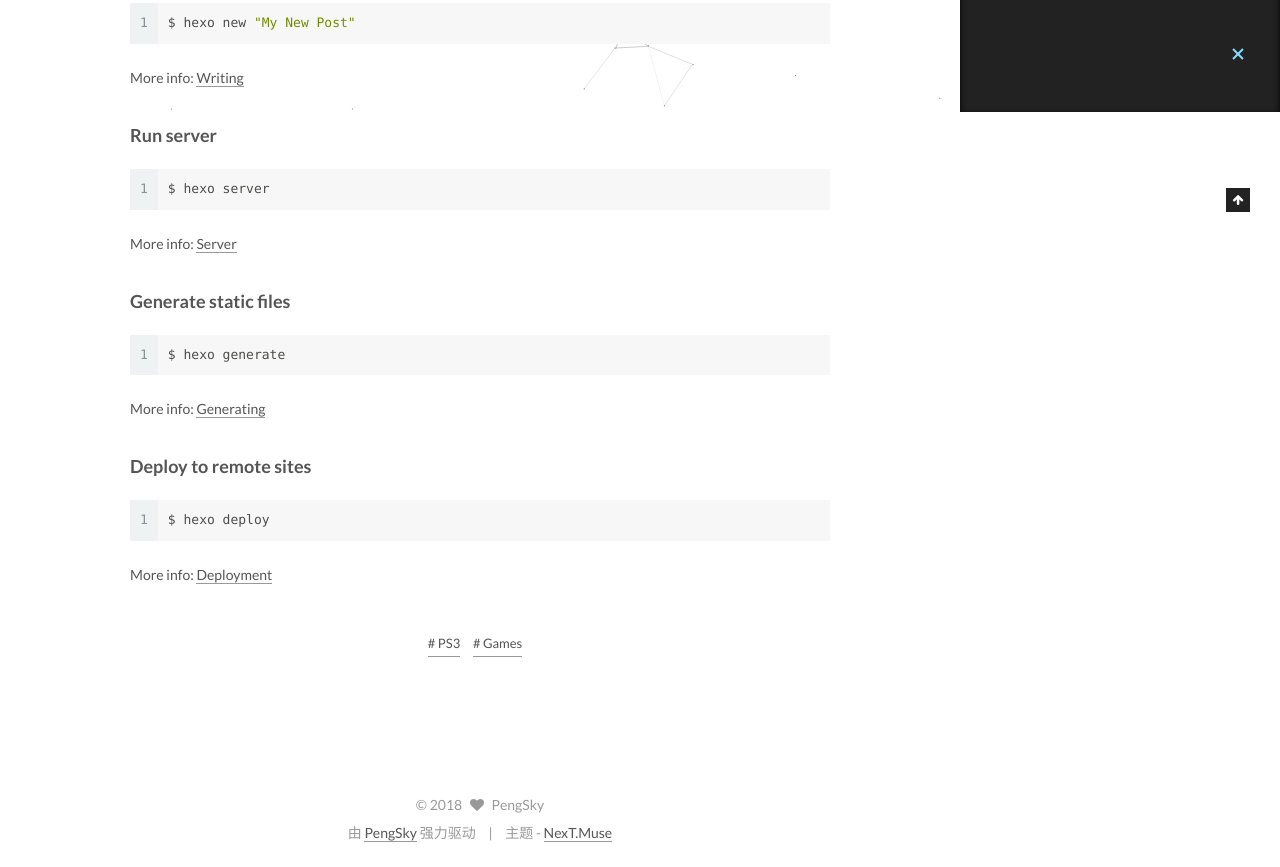
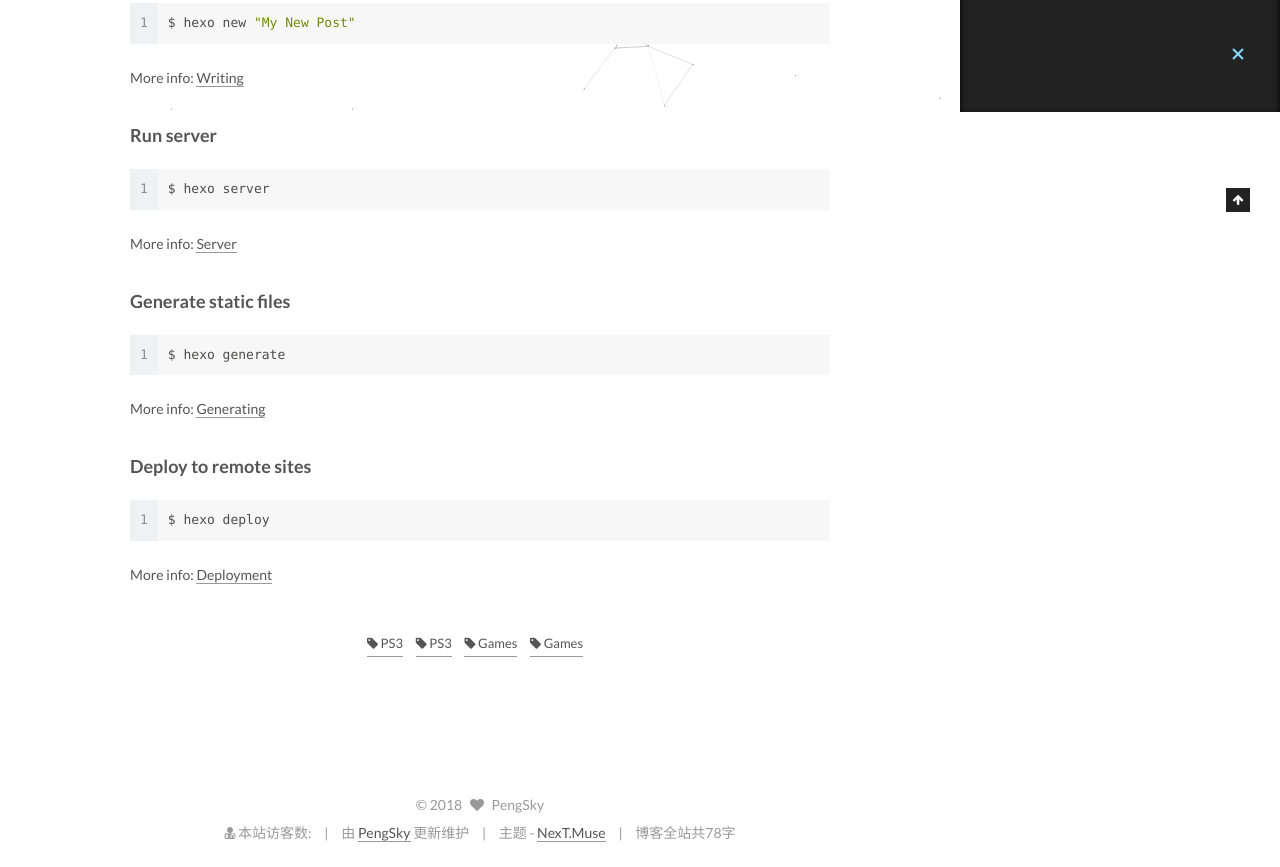
Before and after one commit to PengSky2017/PengSky2017, a plain HTML site: page 2018/02/25/hello-world/index.html in a window 1280 px wide. Shown: the part 688-1555 px from the top of the page. Drawn offline with Linux system fonts and the light colour scheme; some packages are replaced by stand-ins of ours; a script that the page names is missing.

Commit message:
Site updated: 2018-02-26 20:52:22

```diff
--- a/2018/02/25/hello-world/index.html
+++ b/2018/02/25/hello-world/index.html
@@ -424,9 +424,11 @@
 
         <div class="post-tags">
 
-            <a href="/tagsh/PS3/" rel="tag"># PS3</a>
+            <a href="/tagsh/PS3/" rel="tag"><i class="fa fa-tag"></i> PS3</a>
+            <a href="/tagsh/PS3/" rel="tag"><i class="fa fa-tag"></i> PS3</a>
 
-            <a href="/tagsh/Games/" rel="tag"># Games</a>
+            <a href="/tagsh/Games/" rel="tag"><i class="fa fa-tag"></i> Games</a>
+            <a href="/tagsh/Games/" rel="tag"><i class="fa fa-tag"></i> Games</a>
 
         </div>
 
@@ -595,9 +597,18 @@
   <span class="author" itemprop="copyrightHolder">PengSky</span>
 </div>
 
+<script async src="https://dn-lbstatics.qbox.me/busuanzi/2.3/busuanzi.pure.mini.js"></script>
+
+
 
 <div class="powered-by">
-  由 <a class="theme-link" href="https://pengsky.xyz">PengSky</a> 强力驱动
+<i class="fa fa-user-md"></i><span id="busuanzi_container_site_pv">
+  本站访客数:<span id="busuanzi_value_site_pv"></span>
+</span>
+</div>
+
+<div class="powered-by">
+  由 <a class="theme-link" href="https://pengsky.xyz">PengSky</a> 更新维护
 </div>
 
 <div class="theme-info">
@@ -607,6 +618,11 @@
   </a>
 </div>
 
+
+<div class="theme-info">
+  <div class="powered-by"></div>
+  <span class="post-count">博客全站共78字</span>
+</div>
 
 
 
--- a/css/main.css
+++ b/css/main.css
@@ -1807,7 +1807,7 @@ pre .javascript .function {
   width: 4px;
   height: 4px;
   border-radius: 50%;
-  background: #0a26cc;
+  background: #7e17f6;
 }
 .links-of-blogroll {
   font-size: 13px;
```
Also changed, not shown: archives/2018/02/index.html (+15 -1 lines), archives/2018/index.html (+15 -1 lines), archives/index.html (+15 -1 lines), categories/Diary/index.html (+15 -1 lines), categories/index.html (+15 -1 lines), index.html (+15 -1 lines), tags/index.html (+15 -1 lines), tagsh/Games/index.html (+15 -1 lines), tagsh/PS3/index.html (+15 -1 lines), images/favicon.ico (added).
